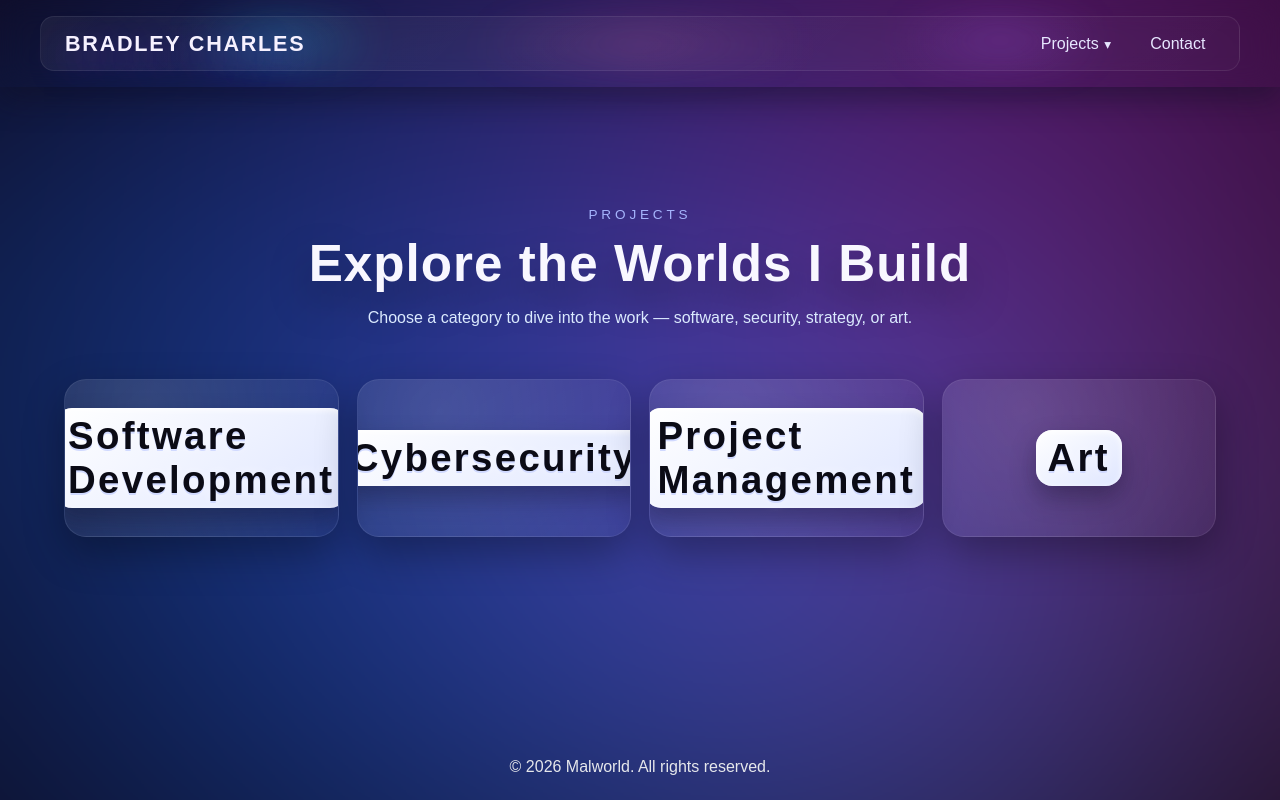
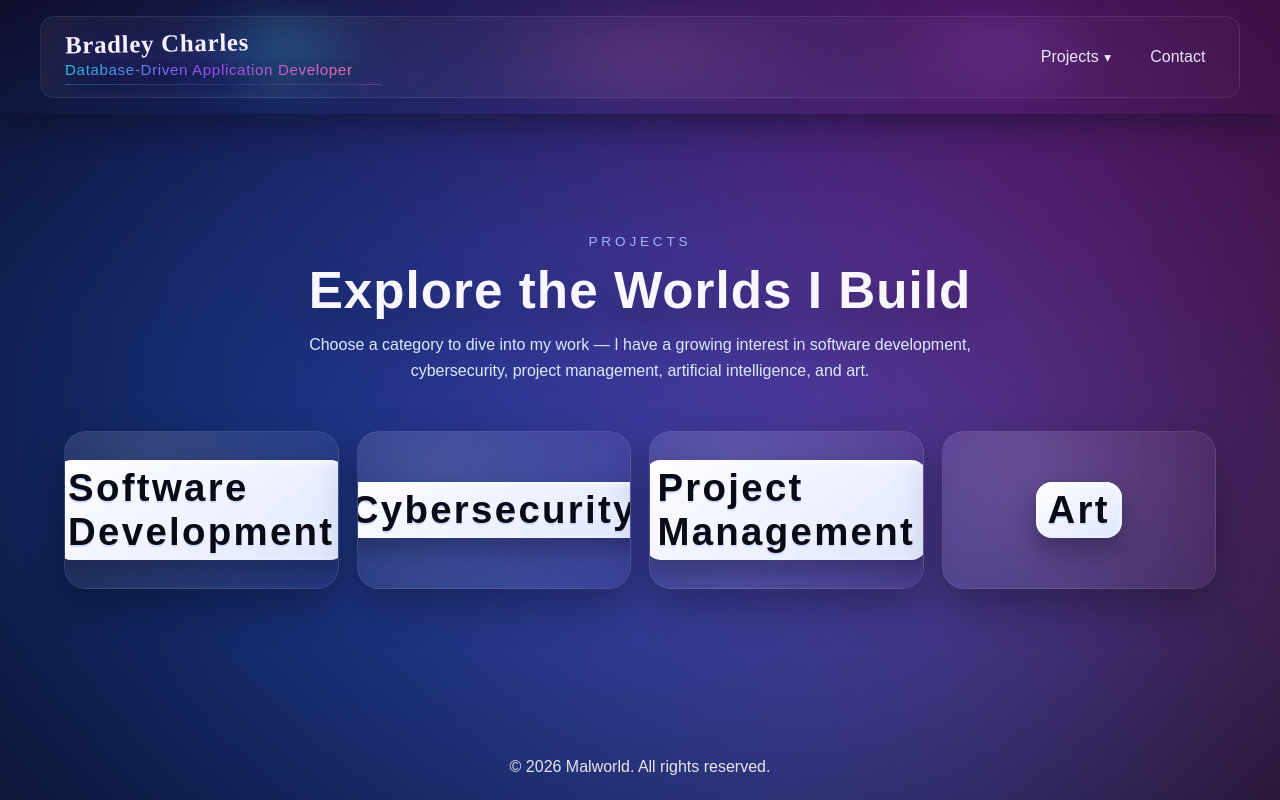
Before and after one commit to BradleyCharles/ProjectBradley, a Next.js app: page / in a window 1280 px wide. Built offline with nearby package versions, Linux system fonts and the light colour scheme.

Commit message:
Enhance Navbar with dynamic role display and styling; update homepage description for clarity

```diff
--- a/src/Components/Navbar.tsx
+++ b/src/Components/Navbar.tsx
@@ -1,11 +1,66 @@
 "use client";
 
-import React, { useState } from "react";
+import React, { useEffect, useMemo, useState } from "react";
 import Link from "next/link";
 import "../styles/navbar.css"; // Import your custom CSS file
 
 const Navbar: React.FC = () => {
+  const titles = [
+    "Software Engineer",
+    "Web Application Developer",
+    "API & Backend Engineer",
+    "React / React Native Developer",
+    "Database-Driven Application Developer",
+    "Automation & Tooling Developer",
+    "Open-Source Contributor",
+    "Cybersecurity Analyst",
+    "Governance, Risk & Compliance (GRC) Practitioner",
+    "Security Operations Assistant",
+    "Identity & Access Management Administrator",
+    "Threat Modeling & Risk Assessment Analyst",
+    "Secure Systems Designer",
+    "Information Security Advocate",
+    "Technical Project Manager",
+    "Machine Learning Practitioner",
+    "RAG Systems Designer",
+    "AI Systems Integrator",
+    "Data Analysis Practitioner",
+    "Model Evaluation & Fine-Tuning Researcher",
+    "Product Liaison",
+    "Development Team Lead",
+    "Client & Stakeholder Liaison",
+    "Scrum & Sprint Coordinator",
+    "Program Support Manager",
+    "Technical Documentation Lead",
+    "Academic IT Support Specialist",
+    "Student Technology Mentor",
+    "User Support & Enablement Specialist",
+    "Documentation & Knowledge Systems Builder",
+    "Dungeon Master",
+    "Narrative Systems Designer",
+    "Worldbuilder",
+    "Game Systems Designer",
+    "Homebrew Content Creator",
+    "3D Printing & Prop Designer",
+    "Ceramics Artist",
+    "Jewelry Maker",
+    "Digital Fabrication Hobbyist",
+  ];
+
+  const shuffledTitles = useMemo(
+    () => [...titles].sort(() => Math.random() - 0.5),
+    []
+  );
+
   const [projectsOpen, setProjectsOpen] = useState(false);
+  const [titleIndex, setTitleIndex] = useState(0);
+
+  useEffect(() => {
+    const id = setInterval(() => {
+      setTitleIndex((prev) => (prev + 1) % shuffledTitles.length);
+    }, 2500);
+    return () => clearInterval(id);
+  }, [shuffledTitles.length]);
 
   const toggleProjects = () => setProjectsOpen((prev) => !prev);
   const closeProjects = () => setProjectsOpen(false);
@@ -13,7 +68,12 @@ const Navbar: React.FC = () => {
   return (
     <nav>
       <div className="navbar-container">
-        <div className="navbar-logo">Bradley Charles</div>
+        <div className="navbar-brand">
+          <div className="navbar-logo">Bradley Charles</div>
+          <div className="navbar-roles" aria-live="polite">
+            {shuffledTitles[titleIndex]}
+          </div>
+        </div>
         <ul className="navbar-links">
           <li className="dropdown">
             <button
@@ -24,7 +84,10 @@ const Navbar: React.FC = () => {
               aria-controls="projects-menu"
             >
               Projects
-              <span className={`chevron ${projectsOpen ? "open" : ""}`} aria-hidden="true">
+              <span
+                className={`chevron ${projectsOpen ? "open" : ""}`}
+                aria-hidden="true"
+              >
                 ▾
               </span>
             </button>
@@ -44,7 +107,10 @@ const Navbar: React.FC = () => {
                 </Link>
               </li>
               <li role="menuitem">
-                <Link href="/projects#project-management" onClick={closeProjects}>
+                <Link
+                  href="/projects#project-management"
+                  onClick={closeProjects}
+                >
                   Project management
                 </Link>
               </li>
--- a/src/app/page.tsx
+++ b/src/app/page.tsx
@@ -17,7 +17,9 @@ export default function Home() {
         <p className={styles.kicker}>Projects</p>
         <h1 className={styles.title}>Explore the Worlds I Build</h1>
         <p className={styles.subtitle}>
-          Choose a category to dive into the work — software, security, strategy, or art.
+          Choose a category to dive into my work — I have a growing interest in
+          software development, cybersecurity, project management, artificial
+          intelligence, and art.
         </p>
       </section>
 
--- a/src/styles/navbar.css
+++ b/src/styles/navbar.css
@@ -45,13 +45,45 @@ nav {
     z-index: 1;
 }
 
+.navbar-brand {
+    display: grid;
+    gap: 4px;
+}
+
 .navbar-logo {
+    position: relative;
     color: #f6f1ff;
-    font-size: 1.35rem;
-    font-weight: 800;
-    letter-spacing: 0.08em;
-    text-transform: uppercase;
+    font-size: 1.55rem;
+    font-weight: 700;
+    font-family: "Pacifico", "Sacramento", "Great Vibes", "Segoe Script", cursive;
+    letter-spacing: 0.03em;
+    text-transform: none;
     text-shadow: 0 12px 35px rgba(124, 58, 237, 0.55);
+    transform: rotate(-1deg);
+}
+
+
+.navbar-roles {
+    font-size: 0.95rem;
+    letter-spacing: 0.04em;
+    color: #c7d2fe;
+    background: linear-gradient(90deg, #22d3ee, #a855f7, #f472b6);
+    -webkit-background-clip: text;
+    background-clip: text;
+    -webkit-text-fill-color: transparent;
+    text-fill-color: transparent;
+    text-shadow: 0 6px 18px rgba(0, 0, 0, 0.45);
+    min-height: 1.2em;
+    transition: opacity 300ms ease, transform 300ms ease;
+}
+
+.navbar-roles::after {
+    content: '';
+    display: block;
+    width: 110%;
+    height: 1px;
+    margin-top: 6px;
+    background: linear-gradient(90deg, rgba(34, 211, 238, 0.35), rgba(168, 85, 247, 0.18), rgba(244, 114, 182, 0.28));
 }
 
 .navbar-links {
```
